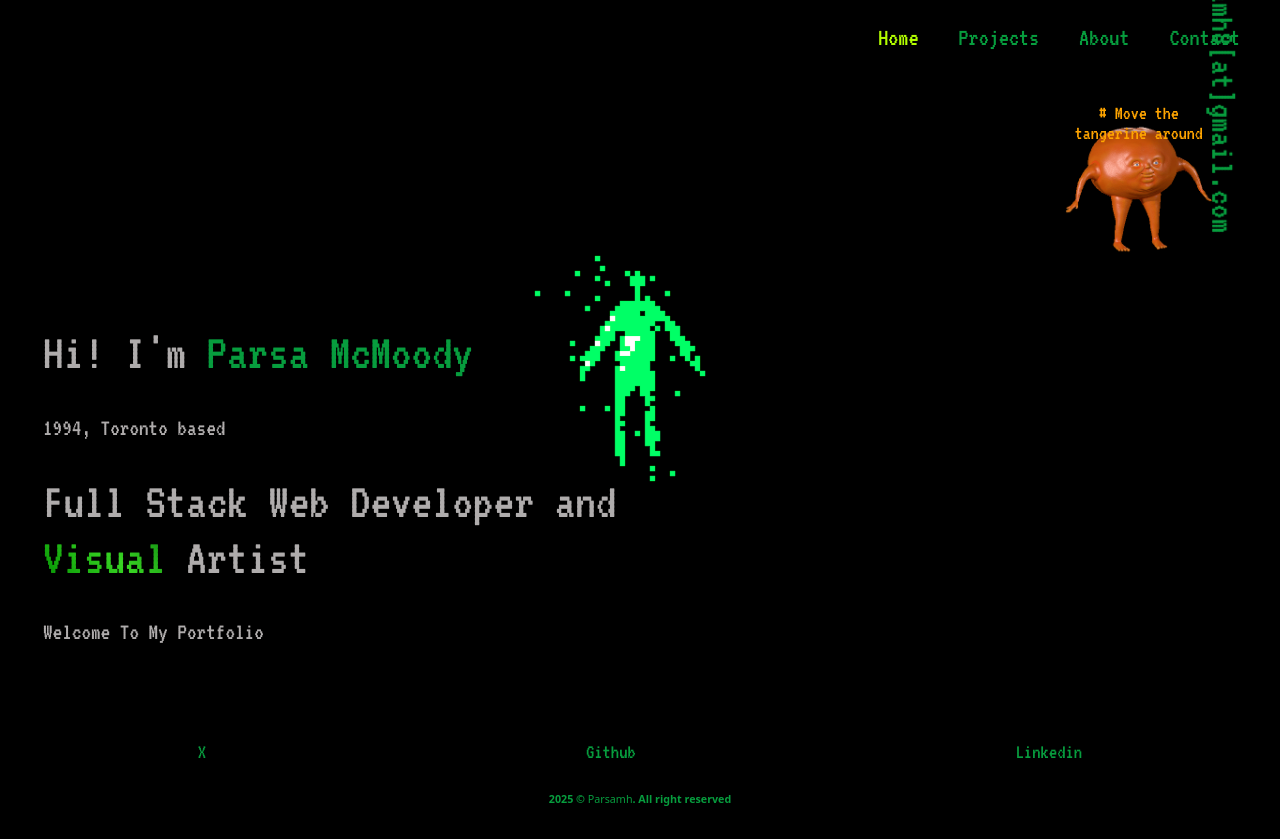
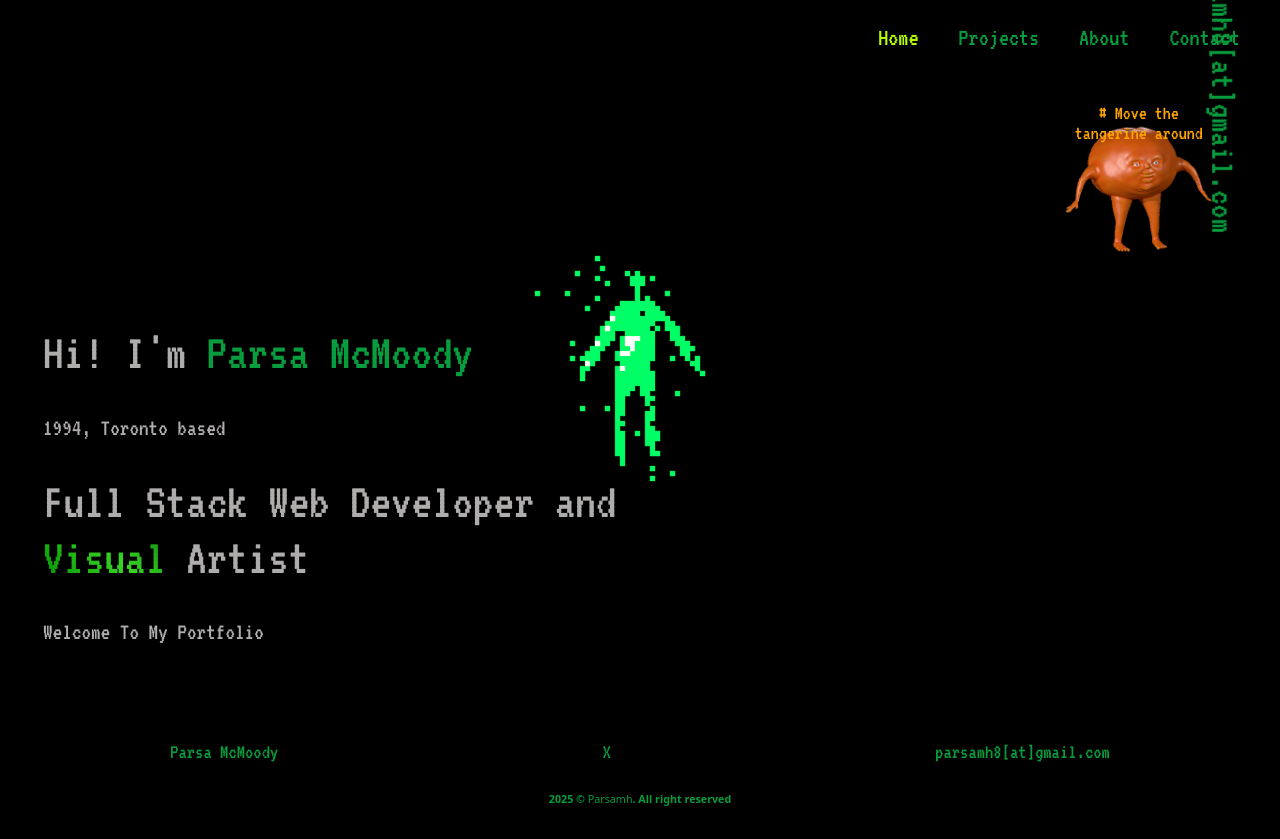
Before and after one commit to parsamh8/Portfolio-React, a React (Vite) app: page / in a window 1280 px wide. Built offline with nearby package versions, Linux system fonts and the light colour scheme.

Commit message:
modify footer

```diff
--- a/src/components/Footer.jsx
+++ b/src/components/Footer.jsx
@@ -4,9 +4,15 @@ export default function Footer () {
     return (
     <footer>
         <div className="footerInfo">
+        <a className="vt323" target="_blank" href="/" >Parsa McMoody</a>
             <a className="vt323" target="_blank" href="https://x.com/ParsaMh" >X</a>
-            <a className="vt323" target="_blank" href="https://github.com/parsamh8" >Github</a>
-            <a className="vt323" target="_blank" href="https://www.linkedin.com/in/parsamh/" >Linkedin</a>
+            <a className="vt323"
+                href="mailto:parsamh8@gmail.com?subject=Friend Inquiries&body=How can I help you, my friend?"
+              >
+                parsamh8[at]gmail.com
+              </a>
+            {/* <a className="vt323" target="_blank" href="https://github.com/parsamh8" >Github</a>
+            <a className="vt323" target="_blank" href="https://www.linkedin.com/in/parsamh/" >Linkedin</a> */}
         </div>
         <h6 className="center green">2025 &copy; <a href="/">Parsamh</a>. All right reserved </h6>
     </footer>
```
